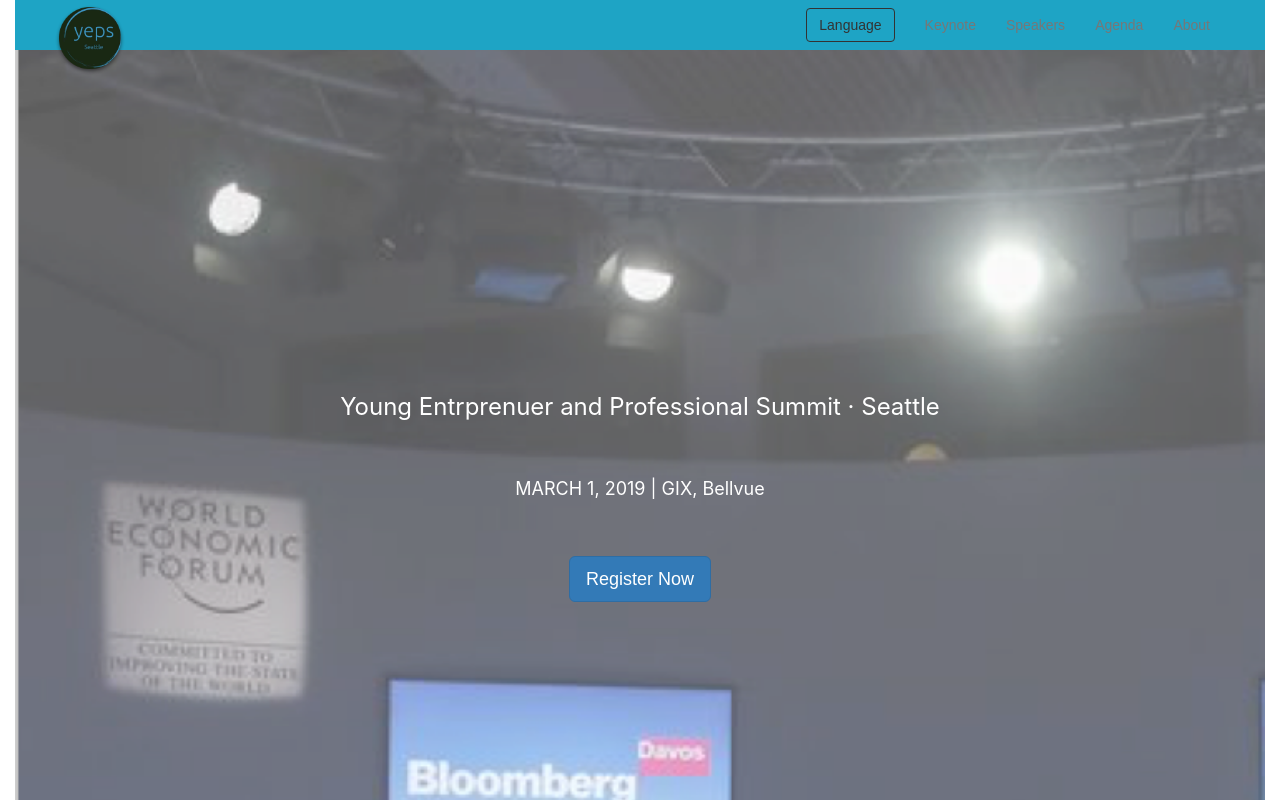
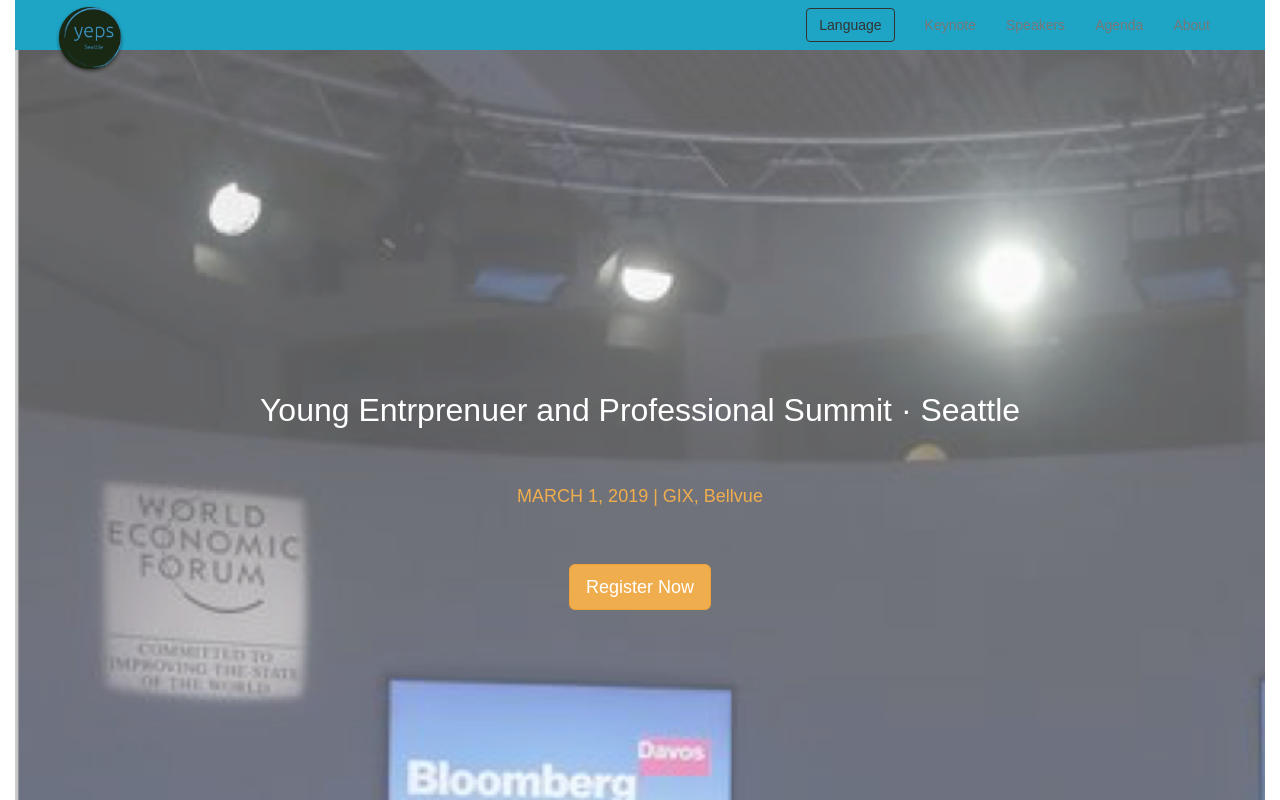
Before and after one commit to jsy1218-zz/cypa-yeps-website, a React (Create React App) app: page / in a window 1280 px wide. Shown: the top 800 px of the page. Built offline with nearby package versions, Linux system fonts and the light colour scheme.

Commit message:
adjust font and color

```diff
--- a/src/components/Title.css
+++ b/src/components/Title.css
@@ -1,8 +1,6 @@
 .title-font {
-  width: 210px;
   height: 60px;
-  font-family: SFProDisplay;
-  font-size: 24px;
+  font-size: 32px !important;
   font-weight: normal;
   font-style: normal;
   font-stretch: normal;
@@ -29,7 +27,6 @@
 }
 
 .address-font {
-  font-family: SFProDisplay;
   font-size: 18px;
   font-weight: normal;
   font-style: normal;
--- a/src/components_desktop/JoinUs.tsx
+++ b/src/components_desktop/JoinUs.tsx
@@ -20,7 +20,7 @@ export const JoinUs: React.StatelessComponent<{}> = () => {
 
             <Row className="show-grid join-us-title-layout">
                 <Col xs={10} xsOffset={1}>
-                    <Button bsStyle="default" className="btn-default" bsSize="large">Register Now</Button>
+                    <Button bsStyle="warning" bsSize="large">Register Now</Button>
                 </Col>
             </Row>
         </Grid>
--- a/src/components_desktop/Speakers.tsx
+++ b/src/components_desktop/Speakers.tsx
@@ -44,7 +44,7 @@ export const Speakers: React.StatelessComponent<{}> = () => {
             </Row>
             <Row className="show-grid speakers-title-layout">
                 <Col xs={10} xsOffset={1}>
-                    <Button bsStyle="default" className="btn-default" bsSize="large">View All Speakers</Button>
+                    <Button bsStyle="warning" bsSize="large">View All Speakers</Button>
                 </Col>
             </Row>
         </Grid>
--- a/src/components_desktop/Title.css
+++ b/src/components_desktop/Title.css
@@ -28,7 +28,6 @@
 }
 
 .address-font {
-  font-family: SFProDisplay;
   font-size: 18px;
   font-weight: normal;
   font-style: normal;
@@ -36,7 +35,7 @@
   line-height: normal;
   letter-spacing: normal;
   text-align: center;
-  color: #ffffff;
+  color: #f0ad4e;
 }
 
 .btn-default {
--- a/src/components_desktop/Title.tsx
+++ b/src/components_desktop/Title.tsx
@@ -7,7 +7,7 @@ export const Title: React.StatelessComponent<{}> = () => {
     return (
         <Grid>
             <Row className="show-grid margin-row">
-                <Col md={8} mdOffset={2}>
+                <Col md={10} mdOffset={1}>
                     <span className="title-font">Young Entrprenuer and Professional Summit &middot; Seattle</span>
                 </Col>
             </Row>
@@ -20,7 +20,7 @@ export const Title: React.StatelessComponent<{}> = () => {
 
             <Row className="show-grid margin-row-small margin-bottom">
                 <Col md={4} mdOffset={4} className="location-font">
-                    <Button bsStyle="primary" bsSize="large">Register Now</Button>
+                    <Button bsStyle="warning" bsSize="large">Register Now</Button>
                 </Col>
             </Row>
         </Grid>
```
